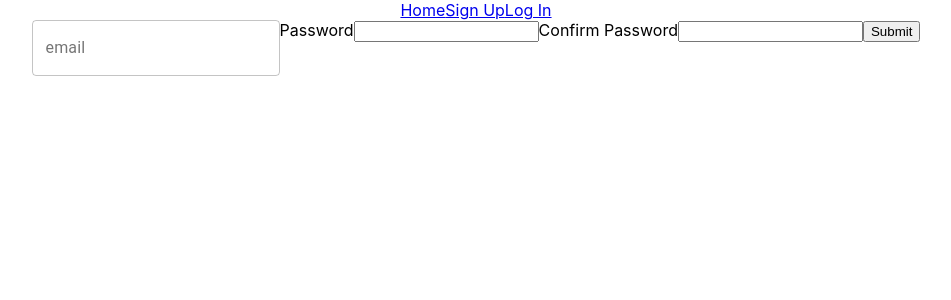
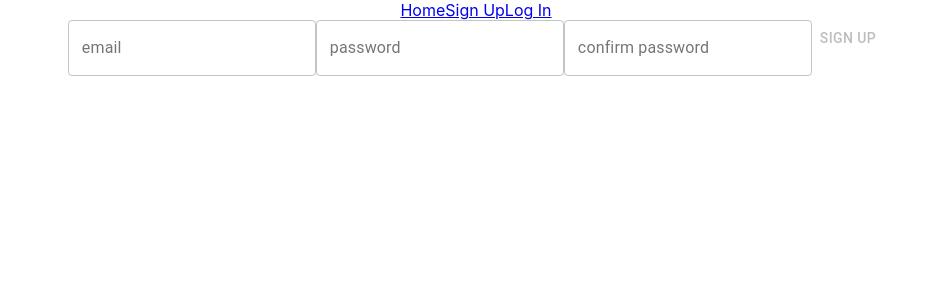
Before and after one commit to ctiller15/Online-Training-Journal-Frontend, a React (Create React App) app: page /signup in a window 1280 px wide. Shown: the top 300 px of the page, without its empty margins (164-1115 px from the left). Built offline with nearby package versions, Linux system fonts and the light colour scheme.

Commit message:
Implement various form validations, implement and complete tests handling functionality.

```diff
--- a/src/features/components/SignupForm.js
+++ b/src/features/components/SignupForm.js
@@ -1,13 +1,23 @@
-import React, { useState } from 'react';
-import { TextField, FormControl } from '@material-ui/core'
+import React, { useState, useEffect } from 'react';
+import { TextField, FormControl, Button } from '@material-ui/core'
 import { emailValidator } from '../../app/utils/validationHelpers'
 
 export const SignupForm = (props) => {
+
+	const [emailFieldActivated, setEmailFieldActivated] = useState(false)
+	const [passwordConfirmationActivated, setPasswordConfirmationActivated] = useState(false)
+	const [passwordsMatch, setPasswordsMatch] = useState(false)
 	const [invalidEmail, setInvalidEmail] = useState(false)
 	const [email, setEmail] = useState("")
+	const [password, setPassword] = useState("")
+	const [passwordConf, setPasswordConf] = useState("")
+
+	useEffect(() => {
+		validatePasswordMatch()
+	});
 
 	const generateEmailHelperText = () => {
-		if(invalidEmail){
+		if(emailFieldActivated && invalidEmail){
 			return email.length === 0 ? "Please enter an email" : "Not a valid email address"
 		} else {
 			return "";
@@ -15,15 +25,52 @@ export const SignupForm = (props) => {
 	}
 
 	const validateEmail = () => {
-		setInvalidEmail(email.length === 0 || !emailValidator(email))
+		setInvalidEmail(emailFieldActivated && (email.length === 0 || !emailValidator(email)))
 	}
 
 	const onEmailChange = (event) => {
+		if(!emailFieldActivated){
+			setEmailFieldActivated(true)
+		}
 		setEmail(event.target.value);
 	}
 
+	const onPasswordChange = (event) => {
+		setPassword(event.target.value);
+	}
+
+	const validatePasswordMatch = () => {
+		setPasswordsMatch(password === passwordConf);
+	}
+
+	const generatePasswordConfirmHelperText = () => {
+		if(!passwordConfirmationActivated){
+			return ""
+		}
+		return passwordsMatch ? "passwords match" : "passwords do not match"
+	}
+
+	const handlePasswordConfChange = (e) => {
+		if(!passwordConfirmationActivated){
+			setPasswordConfirmationActivated(true)
+		}
+		setPasswordConf(e.target.value)
+	}
+
+	const allFieldsSubmitted = () => {
+		return emailFieldActivated
+			&& passwordConfirmationActivated
+			&& !invalidEmail
+			&& passwordsMatch
+	}
+
+	const handleSubmit = (e) => {
+		e.preventDefault();
+		console.log("Submitting the form!");
+	}
+
 	return (
-		<form aria-label="signupform">
+		<form aria-label="signupform" onSubmit={handleSubmit}>
 			<FormControl>
 				<TextField
 					error={invalidEmail}
@@ -36,15 +83,34 @@ export const SignupForm = (props) => {
 					helperText={generateEmailHelperText()}
 				/>
 			</FormControl>
-			<label>
-				Password
-				<input type="password" name="password" />
-			</label>
-			<label>
-				Confirm Password
-				<input type="password" name="passwordconfirm" />
-			</label>
-			<input type="submit" value="Submit" />
+			<FormControl>
+				<TextField
+					onChange={onPasswordChange}
+					onBlur={() => validatePasswordMatch()}
+					variant="outlined"
+					id="password"
+					label="password"
+					value={password}
+				/>
+			</FormControl>
+			<FormControl>
+				<TextField
+					error={passwordConfirmationActivated && !passwordsMatch}
+					onChange={handlePasswordConfChange}
+					onBlur={() => validatePasswordMatch()}
+					variant="outlined"
+					id="passwordconfirm"
+					label="confirm password"
+					value={passwordConf}
+					helperText={generatePasswordConfirmHelperText()}
+				/>
+			</FormControl>
+
+			<Button
+				type="submit"
+				value="Submit"
+				disabled={!allFieldsSubmitted()}
+			>Sign Up</Button>
 		</form>
 	);
 }
```
Also changed, not shown: 1 other file (tests, documents, lock files or other folders).
